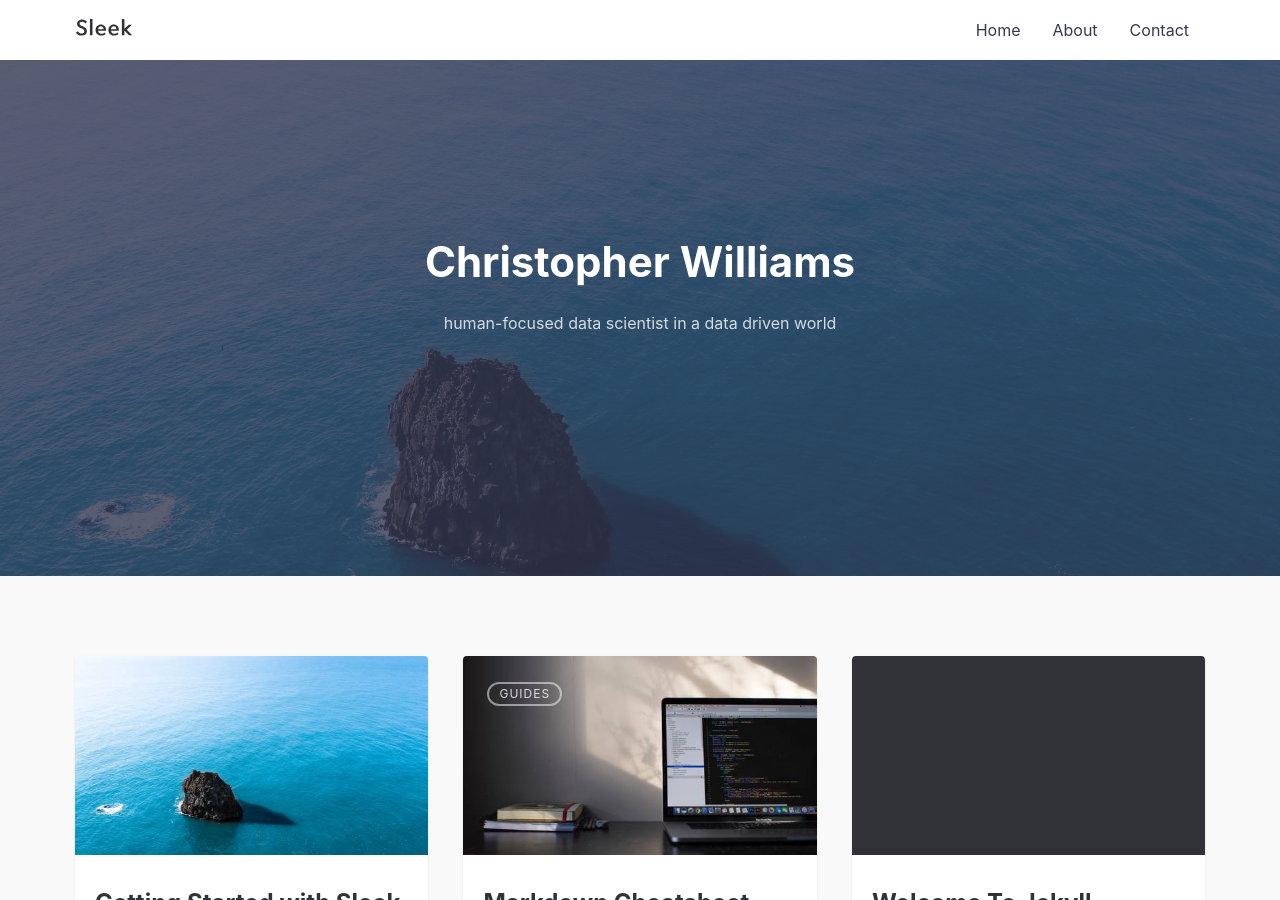
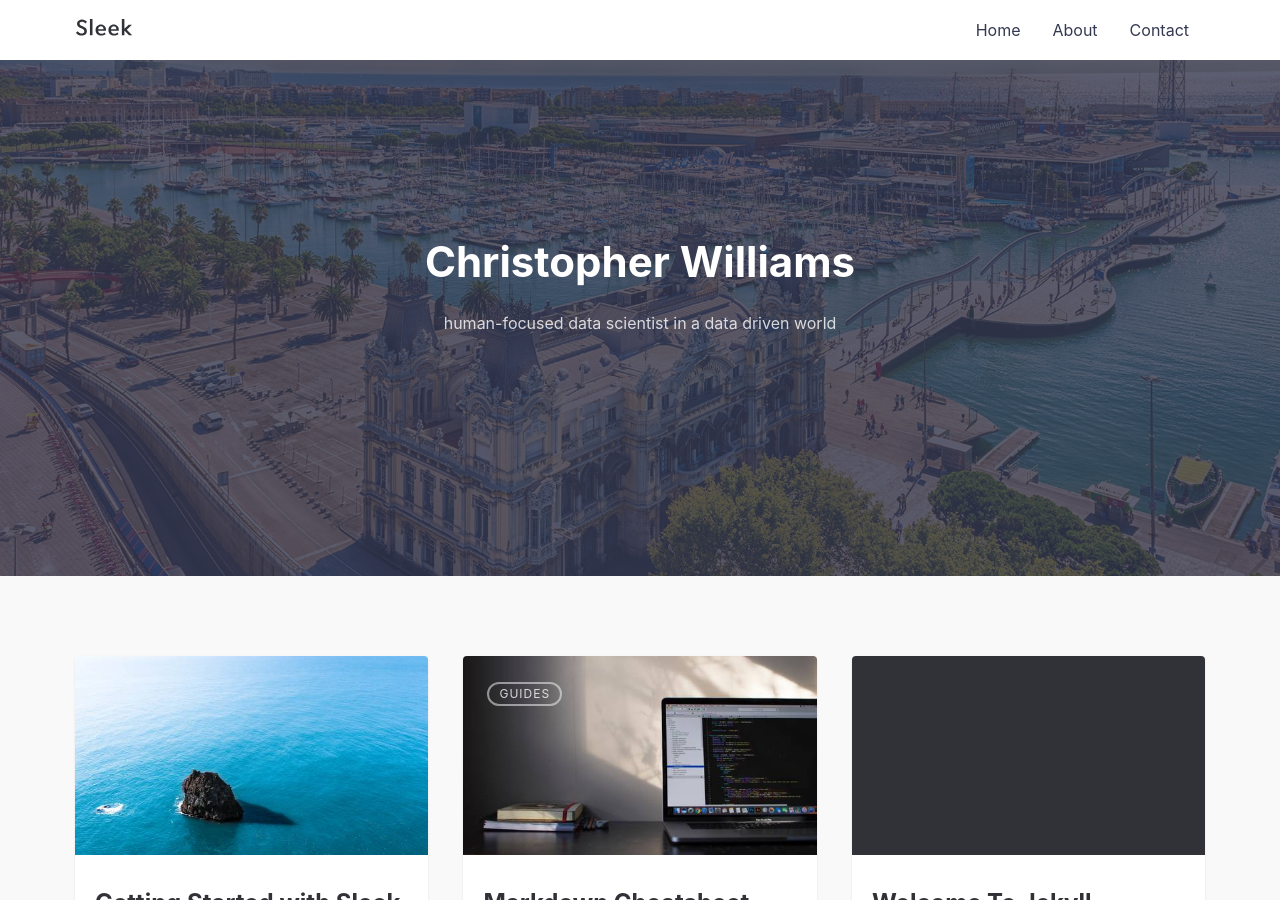
Before and after one commit to cdubbs512/cdubbs512.github.io, a Jekyll site: the page built from index.md, in a window 1280 px wide and 900 px high. Built offline with Jekyll 4.4.1, drawn with Linux system fonts in a browser that asks for light colours.

Commit message:
update background image

```diff
--- a/_config.yml
+++ b/_config.yml
@@ -24,7 +24,7 @@ navigation: # Navigation links
 tagline: >
   human-focused data scientist in a data driven world
 
-hero_img: posts/sleek_lg.jpg # Main background image: use the path from /assets/img/ => This will output /assets/img/posts/sleek_lg.jpg
+hero_img: posts/bcn_marina_lg.jpg # Main background image: use the path from /assets/img/ => This will output /assets/img/posts/sleek_lg.jpg
 
 email: christopher@christopherwilliams.us # email for form submission
 
```
